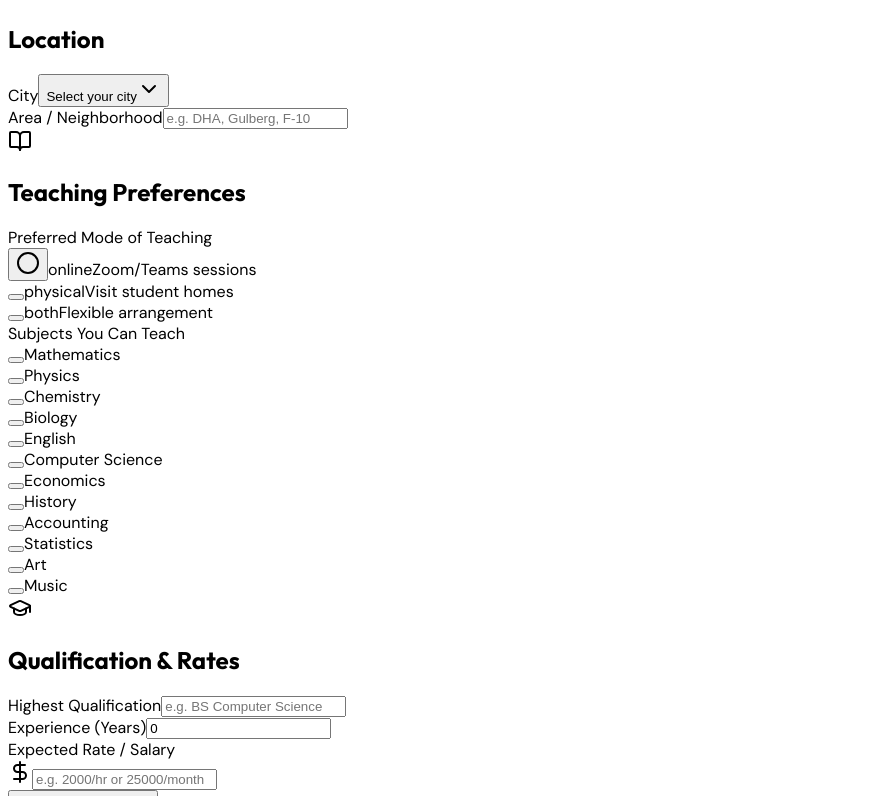
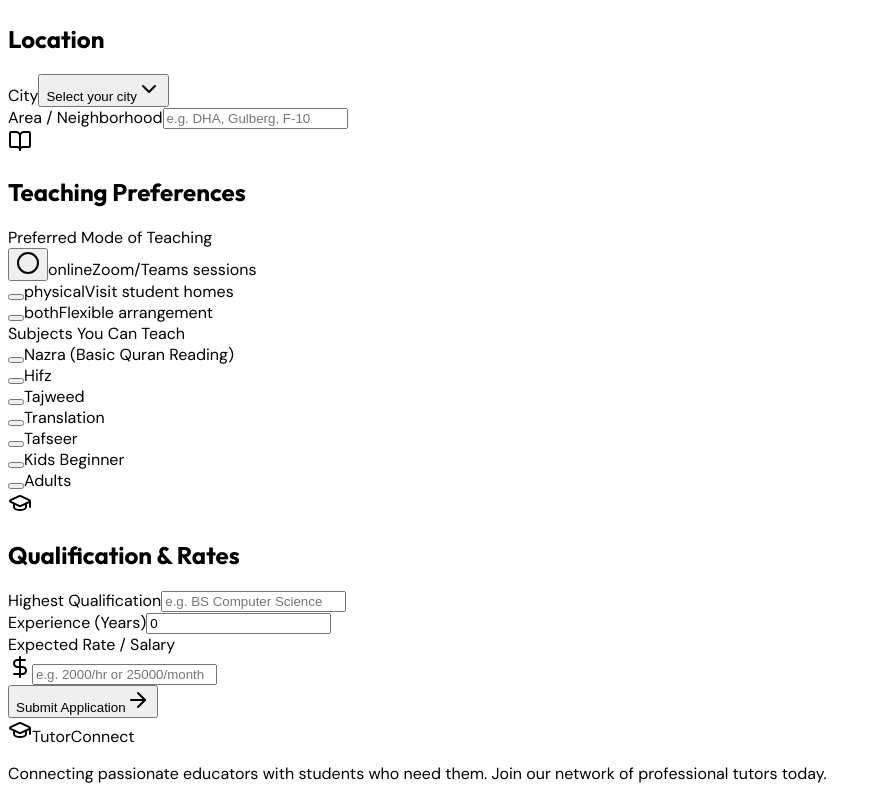
Before and after one commit to mehmoodyahya74/tutor-application, a React (Vite) app in the folder client/: page /apply in a window 1280 px wide. Shown: the part 470-1266 px from the top of the page, without its empty margins (0-881 px from the left). Built offline with nearby package versions, Linux system fonts and the light colour scheme; a web font is replaced by a local one.

Commit message:
Update Apply.tsx

```diff
--- a/client/src/pages/Apply.tsx
+++ b/client/src/pages/Apply.tsx
@@ -14,10 +14,15 @@ import { Button } from "@/components/ui/button";
 import { Loader2, ArrowRight, User, MapPin, BookOpen, GraduationCap, DollarSign, Phone, FileText } from "lucide-react";
 import { motion } from "framer-motion";
 
+// Updated subjects list for Quranic/Islamic education
 const SUBJECTS_LIST = [
-  "Mathematics", "Physics", "Chemistry", "Biology",
-  "English", "Computer Science", "Economics", "History",
-  "Accounting", "Statistics", "Art", "Music"
+  "Nazra (Basic Quran Reading)",
+  "Hifz",
+  "Tajweed",
+  "Translation",
+  "Tafseer",
+  "Kids Beginner",
+  "Adults"
 ];
 
 const CITIES = ["Karachi", "Lahore", "Islamabad", "Rawalpindi", "Faisalabad", "Multan", "Peshawar", "Quetta", "Other"];
```
